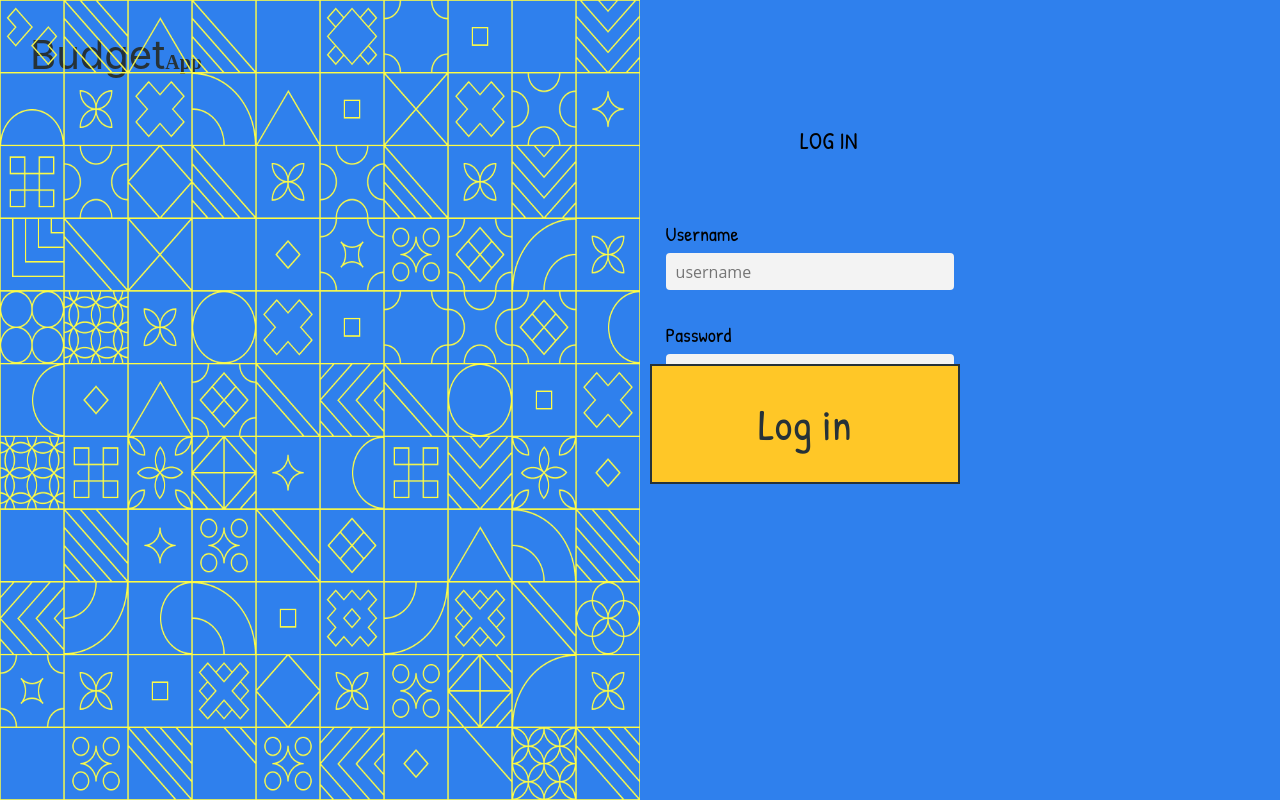
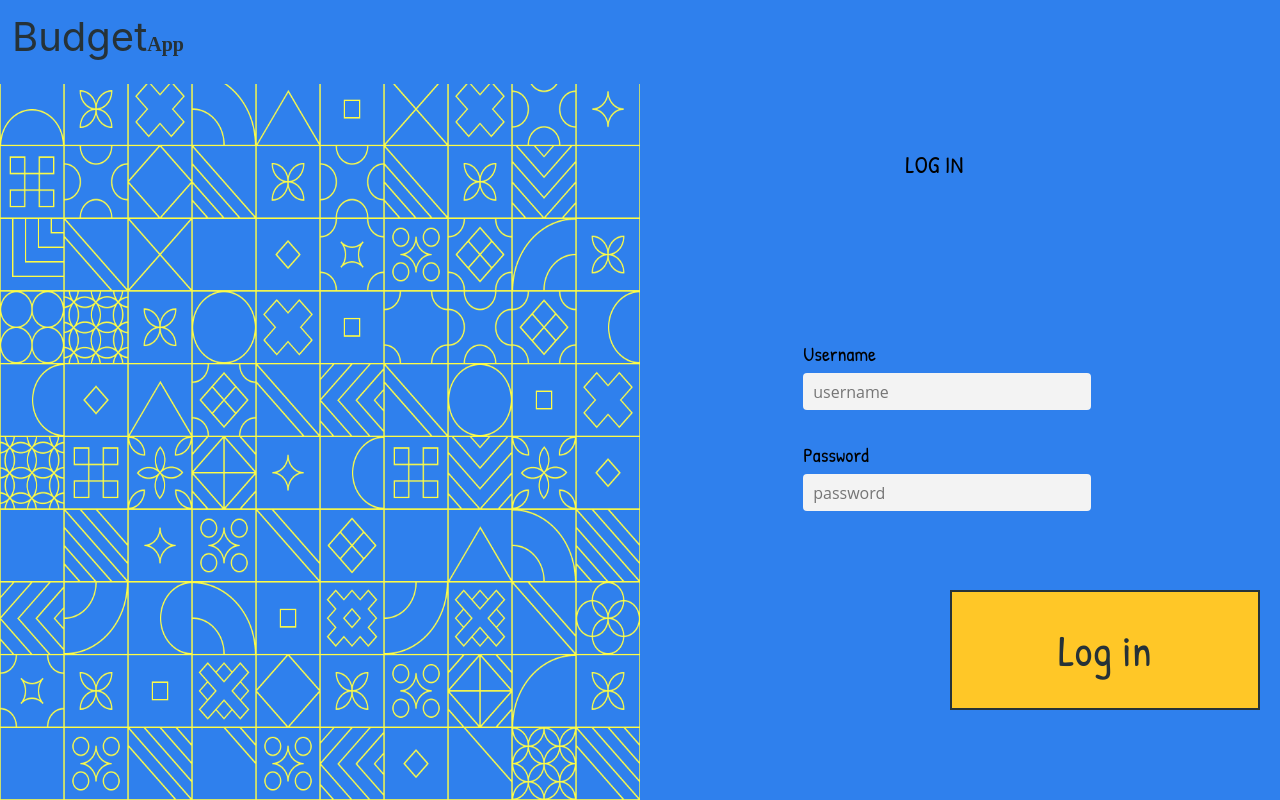
Before and after one commit to irinagetman1973/CS203-Budget-App, a React (Create React App) app: page /log-in in a window 1280 px wide. Built offline with nearby package versions, Linux system fonts and the light colour scheme.

Commit message:
Flask added. Elements moved on login and signup

```diff
--- a/src/App.css
+++ b/src/App.css
@@ -29,8 +29,11 @@ body {
     margin-top: 0%;
 }
 
+.navbar {
+    padding: 12px;
+}
+
 .navbar-container{
-   padding: 30px;
    width: 140px;
    height: 60px;
 }
--- a/src/components/Login.js
+++ b/src/components/Login.js
@@ -6,11 +6,11 @@ export const Login = () =>{
     return (
          <>
 
-         <div className="image"></div>
+
             <Navbar></Navbar>
-
+            <div className="image"></div>
                 <div className="base-container">
-                    <div className="header">LOG IN</div>
+                    <div className="header1">LOG IN</div>
                     <div className="content"></div>
                     <div className="form1">
                         <div className="form-group">
--- a/src/components/SignUp.js
+++ b/src/components/SignUp.js
@@ -6,11 +6,11 @@ export const SignUp = () =>{
     return (
         <>
 
-        <div className="image"></div>
+
          <Navbar></Navbar>
-
+         <div className="image"></div>
         <div className="base-container">
-            <div className="header">CREATE NEW ACCOUNT:</div>
+            <div className="header2">CREATE NEW ACCOUNT:</div>
             <div className="content"></div>
                 <div className="form2">
                     <div className="form-group">
--- a/src/components/Style.css
+++ b/src/components/Style.css
@@ -21,11 +21,19 @@
   background-attachment: fixed;
 }
 
-.header {
+.header1 {
   font-size: 24px;
   font-family: 'Patrick Hand', cursive, sans-serif;
-  position: absolute;
-  right: 33%;
+  position: relative;
+  left: 23%;
+  padding-top: 5%;
+}
+
+.header2 {
+  font-size: 24px;
+  font-family: 'Patrick Hand', cursive, sans-serif;
+  position: relative;
+  left: 23%;
   padding-top: 5%;
 }
 
@@ -37,9 +45,8 @@
 }
 
 .form1 {
-  position: absolute;
-  right: 25.5%;
-  padding-top: 10%;
+  position: relative;
+  right: 13.5%;
   padding-left: 75%;
   margin-top: 2em;
   display: flex;
@@ -71,10 +78,8 @@ label {
 }
 
 .button {
-  position: absolute;
-  right: 25%;
-  padding-top: 10%;
-  padding-left: 75%;
+  position: relative;
+  right: -150%;
 }
 
 input {
@@ -92,5 +97,5 @@ input {
 }
 
 .footer {
-    margin-top: 3em;
+  margin-top: 3em;
 }
```
